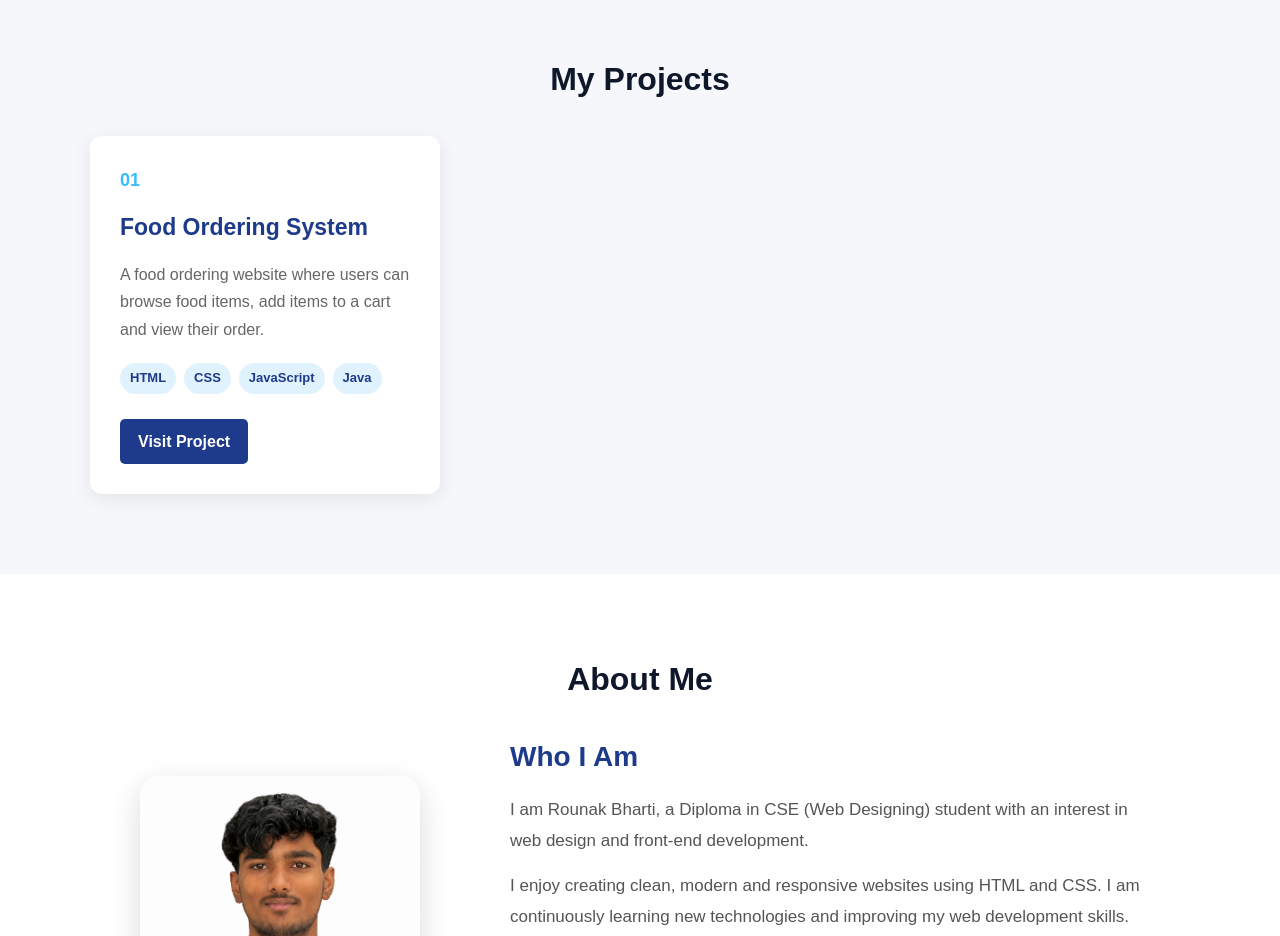
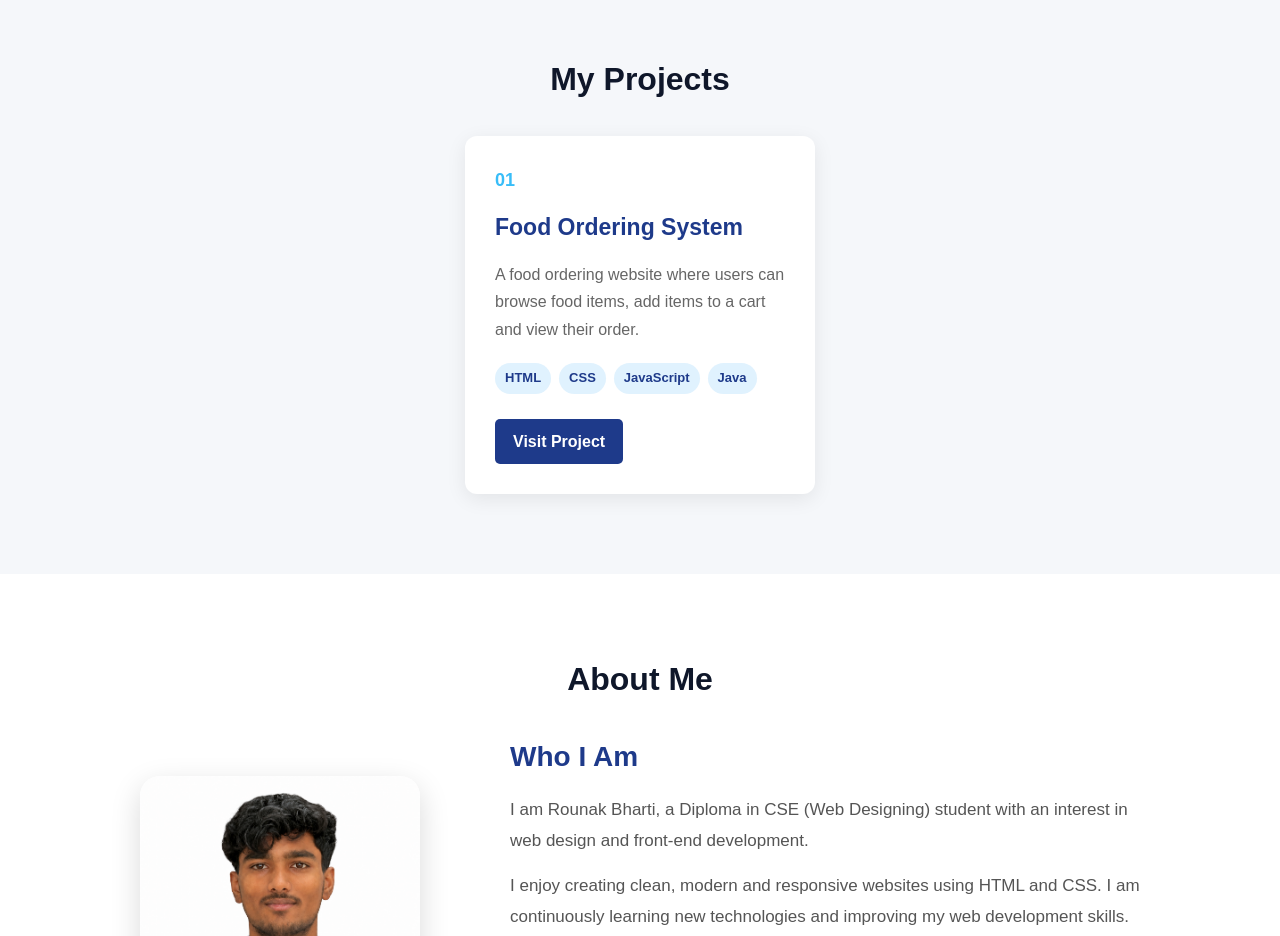
Before and after one commit to Rounak-Bharti/portfilio, a plain HTML site: page index.html in a window 1280 px wide. Shown: the part 820-1756 px from the top of the page. Drawn offline with Linux system fonts and the light colour scheme.

Commit message:
Center project cards in projects section

```diff
--- a/css/style.css
+++ b/css/style.css
@@ -333,9 +333,9 @@ section h2 {
     max-width: 1100px;
     margin: auto;
 
-    display: grid;
-
-    grid-template-columns: repeat(3, 1fr);
+    display: flex;
+    flex-wrap: wrap;
+    justify-content: center;
 
     gap: 25px;
 }
@@ -352,6 +352,9 @@ section h2 {
     box-shadow: 0 5px 20px rgba(0, 0, 0, 0.08);
 
     transition: 0.3s;
+
+    width: 100%;
+    max-width: 350px;
 }
 
 .project-card:hover {
```
